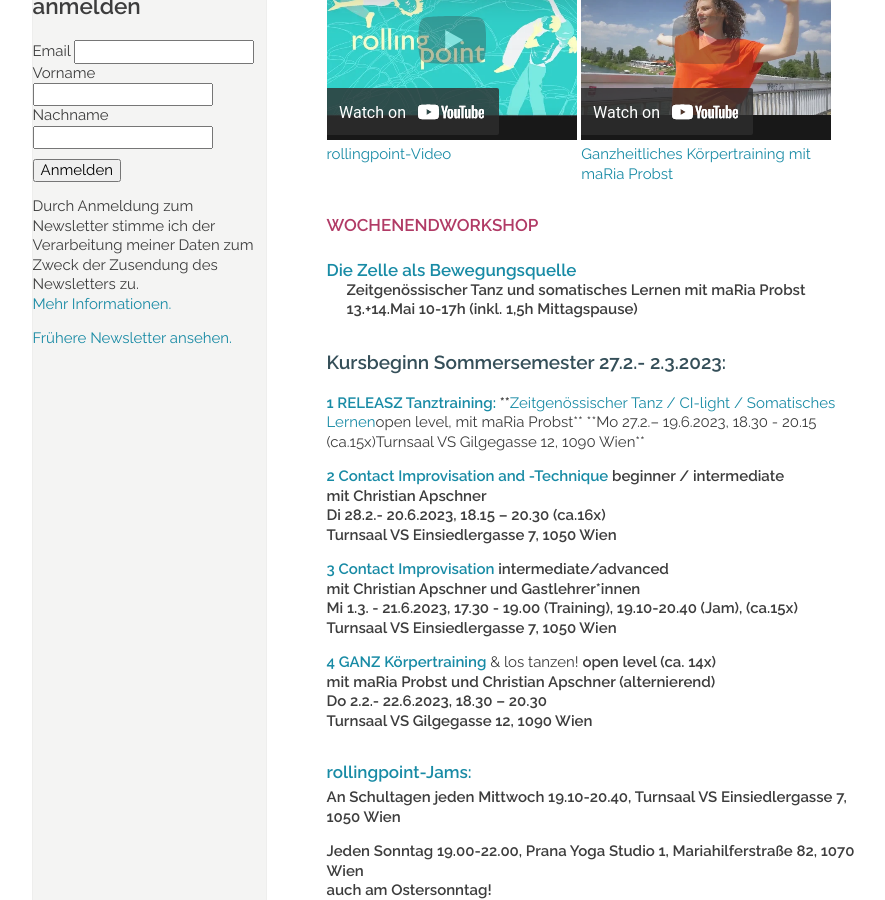
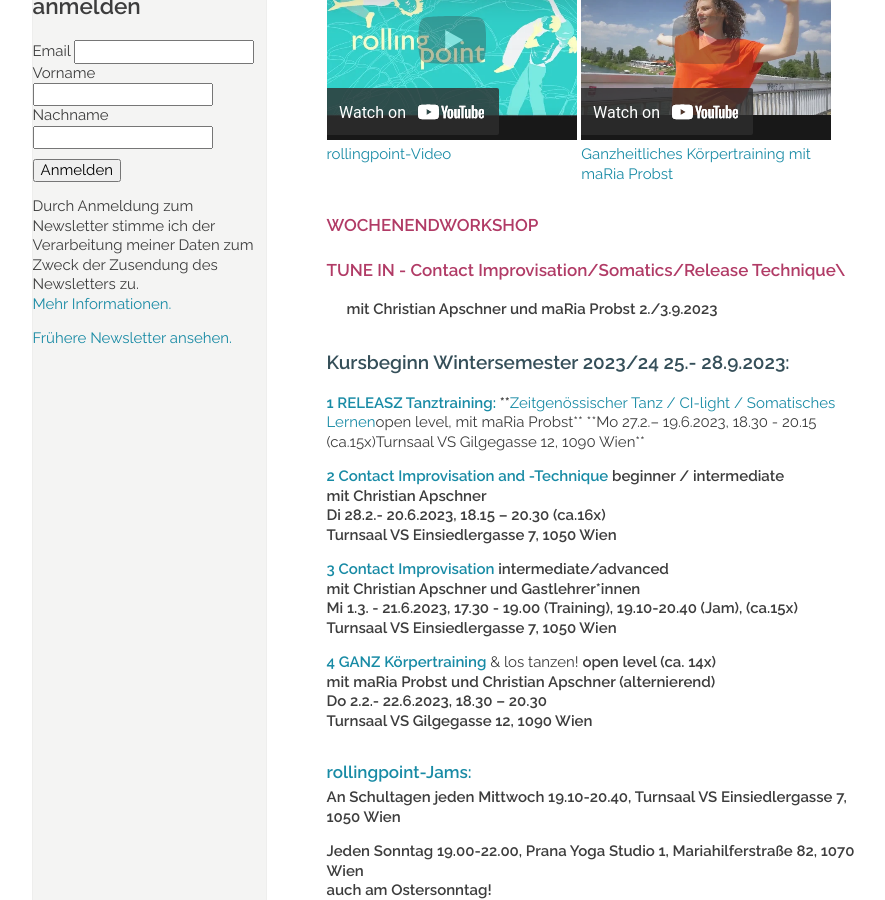
Before and after one commit to manulari/rollingpointat, a Jekyll site: the page built from _pages_de/index.md, in a window 1280 px wide and 900 px high, scrolled down 928 px. Shown: the whole window, without its empty margins (152-1037 px from the left). Built offline with Jekyll 4.4.1, drawn with Linux system fonts in a browser that asks for light colours; comment, search, counter and statistics services are not loaded.

Commit message:
Update page (de) “index”

```diff
--- a/_pages_de/index.md
+++ b/_pages_de/index.md
@@ -21,11 +21,11 @@ Fotocredit: https://johannes-stolba.net/photography/
 
 #### WOCHENENDWORKSHOP
 
-#### [Die Zelle als Bewegungsquelle](/workshops#liquid)
+#### TUNE IN - Contact Improvisation/Somatics/Release Technique[](/workshops#liquid)\
+\
+**mit Christian Apschner und maRia Probst 2./3.9.2023**
 
-**Zeitgenössischer Tanz und somatisches Lernen mit maRia Probst 13.+14.Mai 10-17h (inkl. 1,5h Mittagspause)**
-
-### **Kursbeginn Sommersemester 27.2.- 2.3.2023:**
+### **Kursbeginn Wintersemester 2023/24 25.- 28.9.2023:**
 
 **[1 RELEASZ Tanztraining: ](/kurse#mo)\*\***[Zeitgenössischer Tanz / CI-light / Somatisches Lernen](/kurse#mo)open level, mit maRia Probst\*\* \*\*Mo 27.2.– 19.6.2023, 18.30 - 20.15 (ca.15x)Turnsaal VS Gilgegasse 12, 1090 Wien\*\*
 
```
